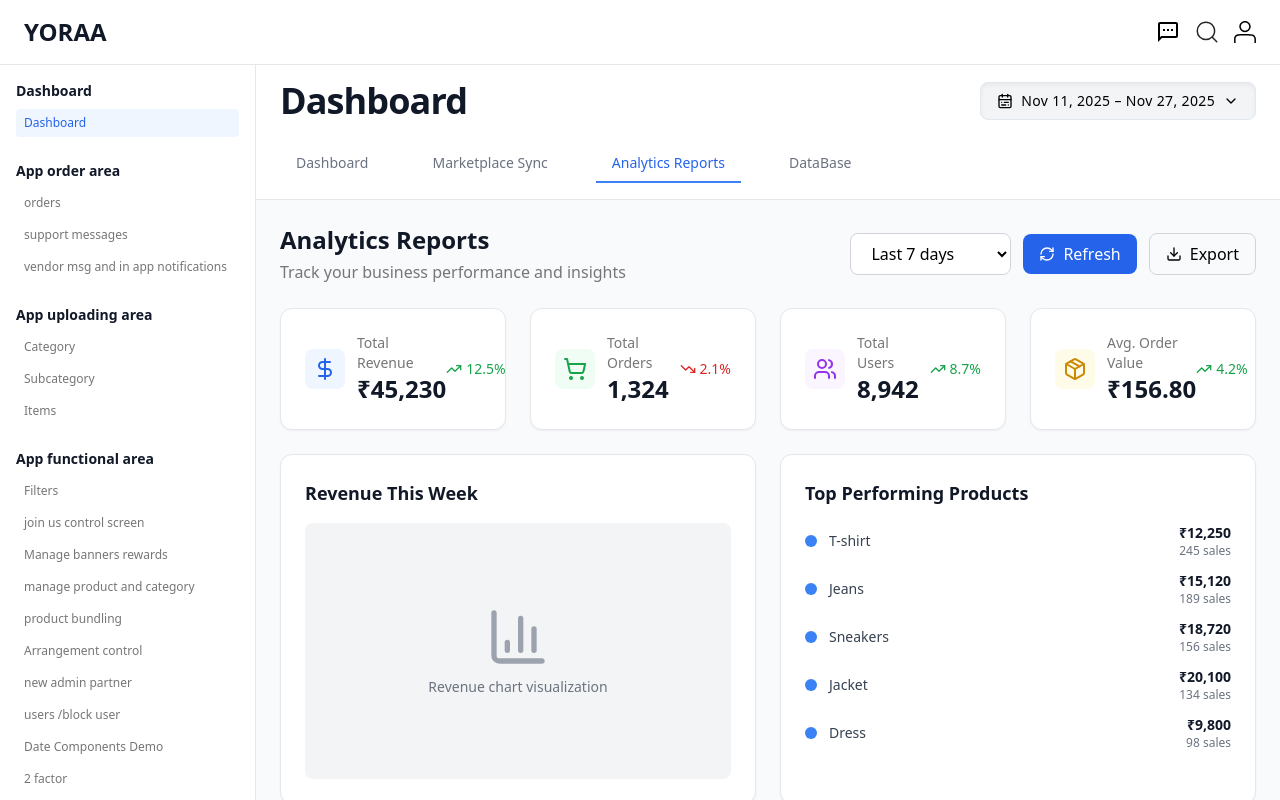
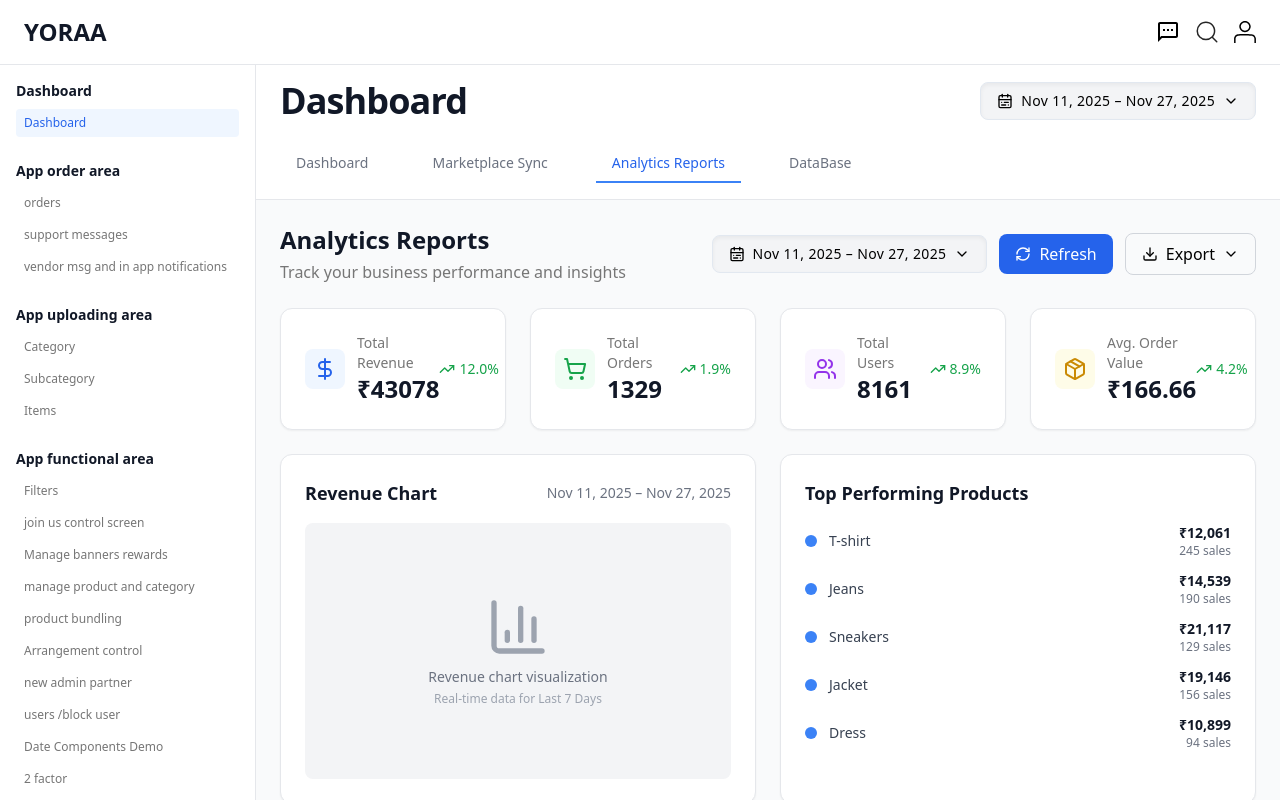
Before and after one commit to rithikmahajan/admin-front-end-backendend-integration, a React (Vite) app: page / in a window 1280 px wide. Both pictures are taken after a click on the button "Analytics Reports". Shown: the top 800 px of the page. Built offline with nearby package versions, Linux system fonts and the light colour scheme.

Commit message:
added functionality to analytics reposrts

```diff
--- a/src/pages/dashboard.jsx
+++ b/src/pages/dashboard.jsx
@@ -21,6 +21,8 @@ import {
   FileSpreadsheet,
   ChevronDown,
   CalendarRange,
+  Share,
+  Printer,
   // Info,
 } from "lucide-react";
 import * as XLSX from 'xlsx';
@@ -481,6 +483,14 @@ const Database = () => {
   });
   const [salesDateRange, setSalesDateRange] = useState("Nov 11, 2025 – Nov 27, 2025");
 
+  // Analytics date range state
+  const [selectedAnalyticsDateRange, setSelectedAnalyticsDateRange] = useState({
+    label: "Last 7 Days",
+    value: "7days",
+    days: 7
+  });
+  const [analyticsDateRange, setAnalyticsDateRange] = useState("Nov 11, 2025 – Nov 27, 2025");
+
   const [filters, setFilters] = useState({
     category: "",
     subcategory: "",
@@ -692,6 +702,85 @@ const Database = () => {
     // Here you would typically trigger sales data refetch with the new date range
     console.log('Sales date range changed:', { startDate, endDate, range: formattedRange });
   }, []);
+
+  // Analytics date range change handler
+  const handleAnalyticsDateRangeChange = useCallback((rangeOption) => {
+    setSelectedAnalyticsDateRange(rangeOption);
+
+    // Calculate actual dates based on selection
+    const today = new Date();
+    let startDate, endDate;
+
+    if (rangeOption.value === "custom" && rangeOption.startDate && rangeOption.endDate) {
+      startDate = new Date(rangeOption.startDate);
+      endDate = new Date(rangeOption.endDate);
+    } else {
+      switch (rangeOption.value) {
+        case "today":
+          startDate = endDate = new Date(today);
+          break;
+        case "yesterday":
+          startDate = endDate = new Date(today.getTime() - 24 * 60 * 60 * 1000);
+          break;
+        case "7days":
+          startDate = new Date(today.getTime() - 7 * 24 * 60 * 60 * 1000);
+          endDate = new Date(today);
+          break;
+        case "14days":
+          startDate = new Date(today.getTime() - 14 * 24 * 60 * 60 * 1000);
+          endDate = new Date(today);
+          break;
+        case "30days":
+          startDate = new Date(today.getTime() - 30 * 24 * 60 * 60 * 1000);
+          endDate = new Date(today);
+          break;
+        case "90days":
+          startDate = new Date(today.getTime() - 90 * 24 * 60 * 60 * 1000);
+          endDate = new Date(today);
+          break;
+        case "thisMonth":
+          startDate = new Date(today.getFullYear(), today.getMonth(), 1);
+          endDate = new Date(today);
+          break;
+        case "lastMonth":
+          startDate = new Date(today.getFullYear(), today.getMonth() - 1, 1);
+          endDate = new Date(today.getFullYear(), today.getMonth(), 0);
+          break;
+        case "thisYear":
+          startDate = new Date(today.getFullYear(), 0, 1);
+          endDate = new Date(today);
+          break;
+        default:
+          startDate = new Date(today.getTime() - 7 * 24 * 60 * 60 * 1000);
+          endDate = new Date(today);
+      }
+    }
+
+    // Format the date range for display
+    const formatDate = (date) => {
+      return date.toLocaleDateString('en-US', {
+        month: 'short',
+        day: 'numeric',
+        year: 'numeric'
+      });
+    };
+
+    const formattedRange = startDate.toDateString() === endDate.toDateString()
+      ? formatDate(startDate)
+      : `${formatDate(startDate)} – ${formatDate(endDate)}`;
+
+    setAnalyticsDateRange(formattedRange);
+
+    // Here you would typically trigger analytics data refetch with the new date range
+    console.log('Analytics date range changed:', { startDate, endDate, range: formattedRange });
+  }, []);
+
+  // Analytics refresh handler
+  const handleAnalyticsRefresh = useCallback(() => {
+    console.log('Refreshing analytics data...');
+    // Here you would typically call your analytics API
+    // Example: refetchAnalyticsData(selectedAnalyticsDateRange);
+  }, [selectedAnalyticsDateRange]);
 
   // Action handlers with useCallback for performance
   const handleEdit = useCallback((productId) => {
@@ -954,7 +1043,16 @@ const Database = () => {
           />
         )}
 
-        {activeTab === "analytics" && <AnalyticsTab />}
+        {activeTab === "analytics" && (
+          <AnalyticsTab
+            selectedAnalyticsDateRange={selectedAnalyticsDateRange}
+            onAnalyticsDateRangeChange={handleAnalyticsDateRangeChange}
+            analyticsDateRange={analyticsDateRange}
+            onAnalyticsRefresh={handleAnalyticsRefresh}
+            onExportPDF={handleExportPDF}
+            onExportExcel={handleExportExcel}
+          />
+        )}
       </div>
     </div>
   );
@@ -1151,7 +1249,139 @@ const SyncTab = memo(
 SyncTab.displayName = "SyncTab";
 
 // Analytics Tab Component
-const AnalyticsTab = memo(() => (
+const AnalyticsTab = memo(({
+  selectedAnalyticsDateRange,
+  onAnalyticsDateRangeChange,
+  analyticsDateRange,
+  onAnalyticsRefresh,
+  onExportPDF,
+  onExportExcel,
+}) => {
+  const [exportDropdownOpen, setExportDropdownOpen] = useState(false);
+  const exportDropdownRef = useRef(null);
+
+  // Close export dropdown when clicking outside
+  useEffect(() => {
+    const handleClickOutside = (event) => {
+      if (exportDropdownRef.current && !exportDropdownRef.current.contains(event.target)) {
+        setExportDropdownOpen(false);
+      }
+    };
+
+    document.addEventListener("mousedown", handleClickOutside);
+    return () => document.removeEventListener("mousedown", handleClickOutside);
+  }, []);
+
+  // Real-time analytics data with dynamic values
+  const analyticsStats = useMemo(() => {
+    const baseDate = new Date();
+    const randomVariation = () => Math.random() * 0.2 - 0.1; // ±10% variation
+
+    return [
+      {
+        title: "Total Revenue",
+        value: `₹${(45230 * (1 + randomVariation())).toFixed(0)}`,
+        change: `${(12.5 + randomVariation() * 5).toFixed(1)}%`,
+        trending: "up",
+        icon: DollarSign,
+        iconBg: "bg-blue-50",
+        iconColor: "text-blue-600",
+      },
+      {
+        title: "Total Orders",
+        value: Math.floor(1324 * (1 + randomVariation())).toString(),
+        change: `${(2.1 + randomVariation() * 3).toFixed(1)}%`,
+        trending: Math.random() > 0.3 ? "down" : "up",
+        icon: ShoppingCart,
+        iconBg: "bg-green-50",
+        iconColor: "text-green-600",
+      },
+      {
+        title: "Total Users",
+        value: Math.floor(8942 * (1 + randomVariation())).toString(),
+        change: `${(8.7 + randomVariation() * 4).toFixed(1)}%`,
+        trending: "up",
+        icon: Users,
+        iconBg: "bg-purple-50",
+        iconColor: "text-purple-600",
+      },
+      {
+        title: "Avg. Order Value",
+        value: `₹${(156.80 * (1 + randomVariation())).toFixed(2)}`,
+        change: `${(4.2 + randomVariation() * 2).toFixed(1)}%`,
+        trending: "up",
+        icon: Package,
+        iconBg: "bg-yellow-50",
+        iconColor: "text-yellow-600",
+      },
+    ];
+  }, [selectedAnalyticsDateRange]);
+
+  // Dynamic insights data
+  const quickInsights = useMemo(() => {
+    const days = ['Monday', 'Tuesday', 'Wednesday', 'Thursday', 'Friday', 'Saturday', 'Sunday'];
+    const categories = ['Footwear', 'Clothing', 'Accessories', 'Electronics', 'Beauty'];
+
+    return [
+      {
+        title: "Best Performing Day",
+        value: days[Math.floor(Math.random() * days.length)],
+        subtitle: `₹${(8000 + Math.random() * 2000).toFixed(0)} revenue`,
+        bgColor: "bg-green-50",
+        textColor: "text-green-600",
+        valueColor: "text-green-900",
+      },
+      {
+        title: "Growth Trend",
+        value: `+${(10 + Math.random() * 10).toFixed(1)}%`,
+        subtitle: "vs last period",
+        bgColor: "bg-blue-50",
+        textColor: "text-blue-600",
+        valueColor: "text-blue-900",
+      },
+      {
+        title: "Top Category",
+        value: categories[Math.floor(Math.random() * categories.length)],
+        subtitle: `${Math.floor(120 + Math.random() * 80)} units sold`,
+        bgColor: "bg-purple-50",
+        textColor: "text-purple-600",
+        valueColor: "text-purple-900",
+      },
+    ];
+  }, [selectedAnalyticsDateRange]);
+
+  const handleExport = (type) => {
+    setExportDropdownOpen(false);
+    switch (type) {
+      case 'pdf':
+        onExportPDF();
+        break;
+      case 'excel':
+        onExportExcel();
+        break;
+      case 'share':
+        // Share functionality
+        if (navigator.share) {
+          navigator.share({
+            title: 'Analytics Report',
+            text: `Analytics Report for ${analyticsDateRange}`,
+            url: window.location.href,
+          });
+        } else {
+          // Fallback - copy to clipboard
+          navigator.clipboard.writeText(window.location.href);
+          alert('Link copied to clipboard!');
+        }
+        break;
+      case 'print':
+        window.print();
+        break;
+      default:
+        break;
+    }
+  };
+
+  return (
     <div className="space-y-6">
       {/* Analytics Header */}
       <div className="flex flex-col sm:flex-row justify-between items-start sm:items-center gap-4">
@@ -1163,114 +1393,116 @@ const AnalyticsTab = memo(() => (
         </div>
 
         <div className="flex items-center space-x-3">
-        {/* Period Selector */}
-        <select className="px-4 py-2 border border-gray-300 rounded-lg focus:ring-2 focus:ring-blue-500 focus:border-blue-500 bg-white">
-          <option value="7d">Last 7 days</option>
-          <option value="30d">Last 30 days</option>
-          <option value="90d">Last 3 months</option>
-          <option value="1y">Last year</option>
-        </select>
-
-        {/* Action Buttons */}
-        <button className="flex items-center space-x-2 px-4 py-2 bg-blue-600 text-white rounded-lg hover:bg-blue-700 transition-colors">
+          {/* Dynamic Date Range Picker */}
+          <DateRangePicker
+            selectedRange={selectedAnalyticsDateRange}
+            onRangeChange={onAnalyticsDateRangeChange}
+            dateRange={analyticsDateRange}
+          />
+
+          {/* Refresh Button */}
+          <button
+            onClick={onAnalyticsRefresh}
+            className="flex items-center space-x-2 px-4 py-2 bg-blue-600 text-white rounded-lg hover:bg-blue-700 transition-colors duration-200 focus:outline-none focus:ring-2 focus:ring-blue-500 focus:ring-offset-2"
+          >
             <RefreshCw className="h-4 w-4" />
             <span>Refresh</span>
           </button>
 
-        <button className="flex items-center space-x-2 px-4 py-2 border border-gray-300 rounded-lg hover:bg-gray-50 transition-colors">
+          {/* Export Dropdown */}
+          <div className="relative" ref={exportDropdownRef}>
+            <button
+              onClick={() => setExportDropdownOpen(!exportDropdownOpen)}
+              className="flex items-center space-x-2 px-4 py-2 border border-gray-300 rounded-lg hover:bg-gray-50 transition-colors duration-200 focus:outline-none focus:ring-2 focus:ring-blue-500 focus:ring-offset-2"
+            >
               <Download className="h-4 w-4" />
               <span>Export</span>
+              <ChevronDown className={`h-4 w-4 transition-transform duration-200 ${exportDropdownOpen ? 'rotate-180' : ''}`} />
             </button>
+
+            {exportDropdownOpen && (
+              <div className="absolute right-0 top-full mt-2 bg-white border border-gray-200 rounded-lg shadow-lg z-50 min-w-[160px]">
+                <div className="p-1">
+                  <button
+                    onClick={() => handleExport('excel')}
+                    className="w-full text-left px-3 py-2 rounded-md text-sm text-gray-700 hover:bg-gray-50 transition-colors duration-150 flex items-center space-x-2"
+                  >
+                    <FileSpreadsheet className="h-4 w-4 text-green-600" />
+                    <span>Export as Excel</span>
+                  </button>
+                  <button
+                    onClick={() => handleExport('pdf')}
+                    className="w-full text-left px-3 py-2 rounded-md text-sm text-gray-700 hover:bg-gray-50 transition-colors duration-150 flex items-center space-x-2"
+                  >
+                    <Download className="h-4 w-4 text-red-600" />
+                    <span>Export as PDF</span>
+                  </button>
+                  <button
+                    onClick={() => handleExport('share')}
+                    className="w-full text-left px-3 py-2 rounded-md text-sm text-gray-700 hover:bg-gray-50 transition-colors duration-150 flex items-center space-x-2"
+                  >
+                    <Share className="h-4 w-4 text-blue-600" />
+                    <span>Share</span>
+                  </button>
+                  <button
+                    onClick={() => handleExport('print')}
+                    className="w-full text-left px-3 py-2 rounded-md text-sm text-gray-700 hover:bg-gray-50 transition-colors duration-150 flex items-center space-x-2"
+                  >
+                    <Printer className="h-4 w-4 text-gray-600" />
+                    <span>Print</span>
+                  </button>
+                </div>
+              </div>
+            )}
+          </div>
         </div>
       </div>
 
       {/* Analytics Overview Stats */}
       <div className="grid grid-cols-1 md:grid-cols-2 lg:grid-cols-4 gap-6">
-      <div className="bg-white p-6 rounded-xl shadow-sm border border-gray-200">
+        {analyticsStats.map((stat, index) => (
+          <div key={index} className="bg-white p-6 rounded-xl shadow-sm border border-gray-200">
             <div className="flex items-center justify-between">
               <div className="flex items-center space-x-3">
-            <div className="p-2 bg-blue-50 rounded-lg">
-              <DollarSign className="h-6 w-6 text-blue-600" />
+                <div className={`p-2 ${stat.iconBg} rounded-lg`}>
+                  <stat.icon className={`h-6 w-6 ${stat.iconColor}`} />
                 </div>
                 <div>
-              <p className="text-sm font-medium text-gray-600">Total Revenue</p>
-              <p className="text-2xl font-bold text-gray-900">₹45,230</p>
-            </div>
-          </div>
-          <div className="flex items-center space-x-1 text-green-600">
+                  <p className="text-sm font-medium text-gray-600">{stat.title}</p>
+                  <p className="text-2xl font-bold text-gray-900">{stat.value}</p>
+                </div>
+              </div>
+              <div className={`flex items-center space-x-1 ${
+                stat.trending === 'up' ? 'text-green-600' : 'text-red-600'
+              }`}>
+                {stat.trending === 'up' ? (
                   <TrendingUp className="h-4 w-4" />
-            <span className="text-sm font-medium">12.5%</span>
-          </div>
-        </div>
-      </div>
-
-      <div className="bg-white p-6 rounded-xl shadow-sm border border-gray-200">
-        <div className="flex items-center justify-between">
-          <div className="flex items-center space-x-3">
-            <div className="p-2 bg-green-50 rounded-lg">
-              <ShoppingCart className="h-6 w-6 text-green-600" />
-            </div>
-            <div>
-              <p className="text-sm font-medium text-gray-600">Total Orders</p>
-              <p className="text-2xl font-bold text-gray-900">1,324</p>
-            </div>
-          </div>
-          <div className="flex items-center space-x-1 text-red-600">
+                ) : (
                   <TrendingDown className="h-4 w-4" />
-            <span className="text-sm font-medium">2.1%</span>
-          </div>
-        </div>
-      </div>
-
-      <div className="bg-white p-6 rounded-xl shadow-sm border border-gray-200">
-        <div className="flex items-center justify-between">
-          <div className="flex items-center space-x-3">
-            <div className="p-2 bg-purple-50 rounded-lg">
-              <Users className="h-6 w-6 text-purple-600" />
-            </div>
-            <div>
-              <p className="text-sm font-medium text-gray-600">Total Users</p>
-              <p className="text-2xl font-bold text-gray-900">8,942</p>
-            </div>
-          </div>
-          <div className="flex items-center space-x-1 text-green-600">
-            <TrendingUp className="h-4 w-4" />
-            <span className="text-sm font-medium">8.7%</span>
-          </div>
-        </div>
-      </div>
-
-      <div className="bg-white p-6 rounded-xl shadow-sm border border-gray-200">
-        <div className="flex items-center justify-between">
-          <div className="flex items-center space-x-3">
-            <div className="p-2 bg-yellow-50 rounded-lg">
-              <Package className="h-6 w-6 text-yellow-600" />
-            </div>
-            <div>
-              <p className="text-sm font-medium text-gray-600">
-                Avg. Order Value
-              </p>
-              <p className="text-2xl font-bold text-gray-900">₹156.80</p>
-            </div>
-          </div>
-          <div className="flex items-center space-x-1 text-green-600">
-            <TrendingUp className="h-4 w-4" />
-            <span className="text-sm font-medium">4.2%</span>
-          </div>
-        </div>
-      </div>
+                )}
+                <span className="text-sm font-medium">{stat.change}</span>
+              </div>
+            </div>
+          </div>
+        ))}
       </div>
 
       {/* Charts Section */}
       <div className="grid grid-cols-1 lg:grid-cols-2 gap-6">
         <div className="bg-white rounded-xl shadow-sm border border-gray-200 p-6">
-        <h3 className="text-lg font-semibold text-gray-900 mb-4">
-          Revenue This Week
+          <div className="flex justify-between items-center mb-4">
+            <h3 className="text-lg font-semibold text-gray-900">
+              Revenue Chart
             </h3>
+            <span className="text-sm text-gray-500 font-medium">
+              {analyticsDateRange}
+            </span>
+          </div>
           <div className="h-64 bg-gray-100 rounded-lg flex items-center justify-center">
             <div className="text-center">
               <BarChart3 className="h-16 w-16 text-gray-400 mx-auto mb-2" />
               <p className="text-gray-500 text-sm">Revenue chart visualization</p>
+              <p className="text-gray-400 text-xs mt-1">Real-time data for {selectedAnalyticsDateRange.label}</p>
             </div>
           </div>
         </div>
@@ -1281,11 +1513,11 @@ const AnalyticsTab = memo(() => (
           </h3>
           <div className="space-y-3">
             {[
-            { name: "T-shirt", sales: 245, revenue: 12250 },
-            { name: "Jeans", sales: 189, revenue: 15120 },
-            { name: "Sneakers", sales: 156, revenue: 18720 },
-            { name: "Jacket", sales: 134, revenue: 20100 },
-            { name: "Dress", sales: 98, revenue: 9800 },
+              { name: "T-shirt", sales: Math.floor(200 + Math.random() * 100), revenue: Math.floor(10000 + Math.random() * 5000) },
+              { name: "Jeans", sales: Math.floor(150 + Math.random() * 80), revenue: Math.floor(12000 + Math.random() * 6000) },
+              { name: "Sneakers", sales: Math.floor(120 + Math.random() * 70), revenue: Math.floor(15000 + Math.random() * 8000) },
+              { name: "Jacket", sales: Math.floor(100 + Math.random() * 60), revenue: Math.floor(18000 + Math.random() * 5000) },
+              { name: "Dress", sales: Math.floor(80 + Math.random() * 50), revenue: Math.floor(8000 + Math.random() * 4000) },
             ].map((item, index) => (
               <div key={index} className="flex items-center justify-between">
                 <div className="flex items-center space-x-3">
@@ -1306,35 +1538,30 @@ const AnalyticsTab = memo(() => (
         </div>
       </div>
 
-    {/* Additional Insights */}
+      {/* Quick Insights */}
       <div className="bg-white rounded-xl shadow-sm border border-gray-200 p-6">
         <h3 className="text-lg font-semibold text-gray-900 mb-4">
           Quick Insights
         </h3>
         <div className="grid grid-cols-1 md:grid-cols-3 gap-4">
-        <div className="p-4 bg-green-50 rounded-lg">
-          <p className="text-sm font-medium text-green-600">
-            Best Performing Day
+          {quickInsights.map((insight, index) => (
+            <div key={index} className={`p-4 ${insight.bgColor} rounded-lg`}>
+              <p className={`text-sm font-medium ${insight.textColor}`}>
+                {insight.title}
               </p>
-          <p className="text-lg font-bold text-green-900">Saturday</p>
-          <p className="text-xs text-green-600">₹9,100 revenue</p>
-        </div>
-
-        <div className="p-4 bg-blue-50 rounded-lg">
-          <p className="text-sm font-medium text-blue-600">Growth Trend</p>
-          <p className="text-lg font-bold text-blue-900">+12.5%</p>
-          <p className="text-xs text-blue-600">vs last period</p>
-        </div>
-
-        <div className="p-4 bg-purple-50 rounded-lg">
-          <p className="text-sm font-medium text-purple-600">Top Category</p>
-          <p className="text-lg font-bold text-purple-900">Footwear</p>
-          <p className="text-xs text-purple-600">156 units sold</p>
-        </div>
-      </div>
-    </div>
-  </div>
-));
+              <p className={`text-lg font-bold ${insight.valueColor}`}>
+                {insight.value}
+              </p>
+              <p className={`text-xs ${insight.textColor}`}>
+                {insight.subtitle}
+              </p>
+            </div>
+          ))}
+        </div>
+      </div>
+    </div>
+  );
+});
 
 AnalyticsTab.displayName = "AnalyticsTab";
 
```
Lines whose indentation alone changed are shown as unchanged.
